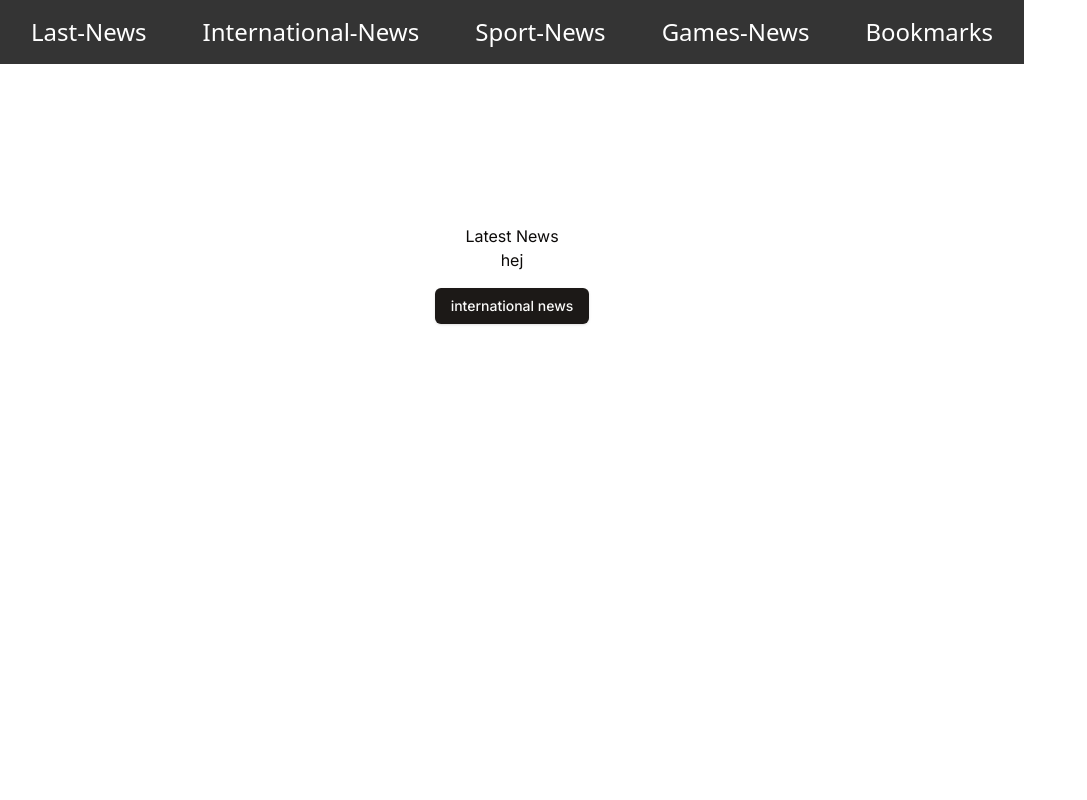
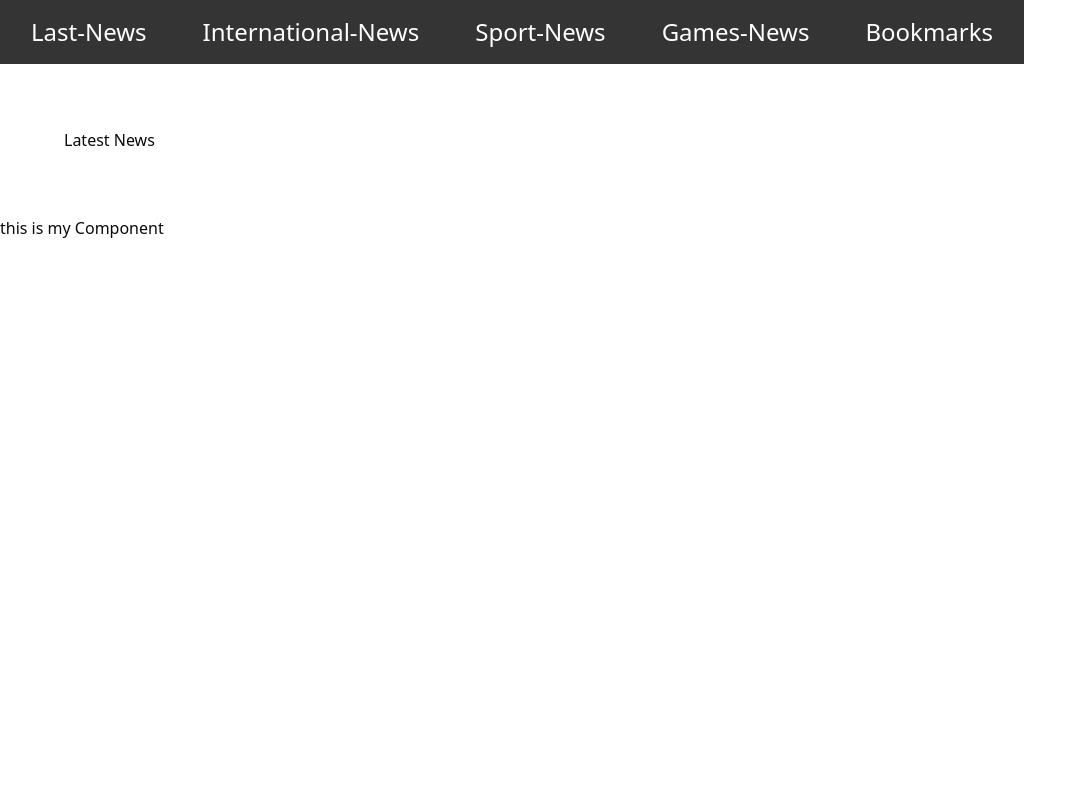
Before and after one commit to fallowshades/chas-news, a Next.js app: page / in a window 1280 px wide. Shown: the top 800 px of the page, without its empty margins (0-1087 px from the left). Built offline with nearby package versions, Linux system fonts and the light colour scheme.

Commit message:
cleaning Initial Latest new page

```diff
--- a/src/pages/index.js
+++ b/src/pages/index.js
@@ -19,17 +19,8 @@
   /* console.log(list); */
 
   return (
-    <div
-      className={`flex min-h-screen flex-col items-center  p-24 ${inter.className}`}
-    >
+    <div>
       <h1>Latest News</h1>
-      <p>hej</p>
-      <Button asChild className="mt-4">
-        <Link href="/international_news">international news</Link>
-      </Button>
-      <div>
-
-      </div>
     </div>
   );
 }
```
